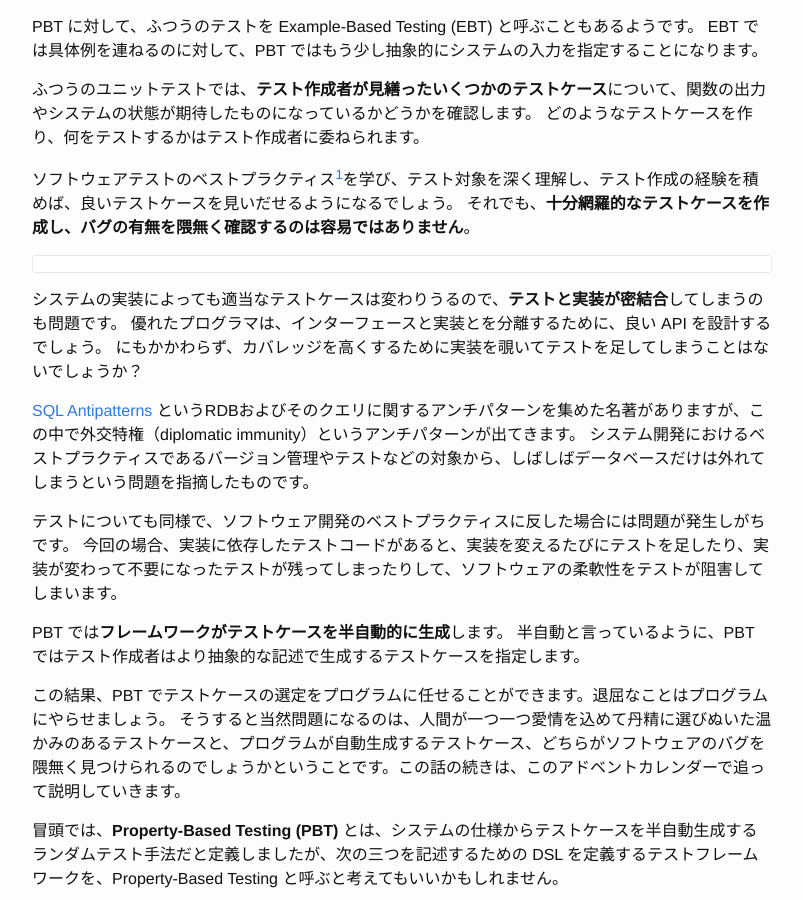
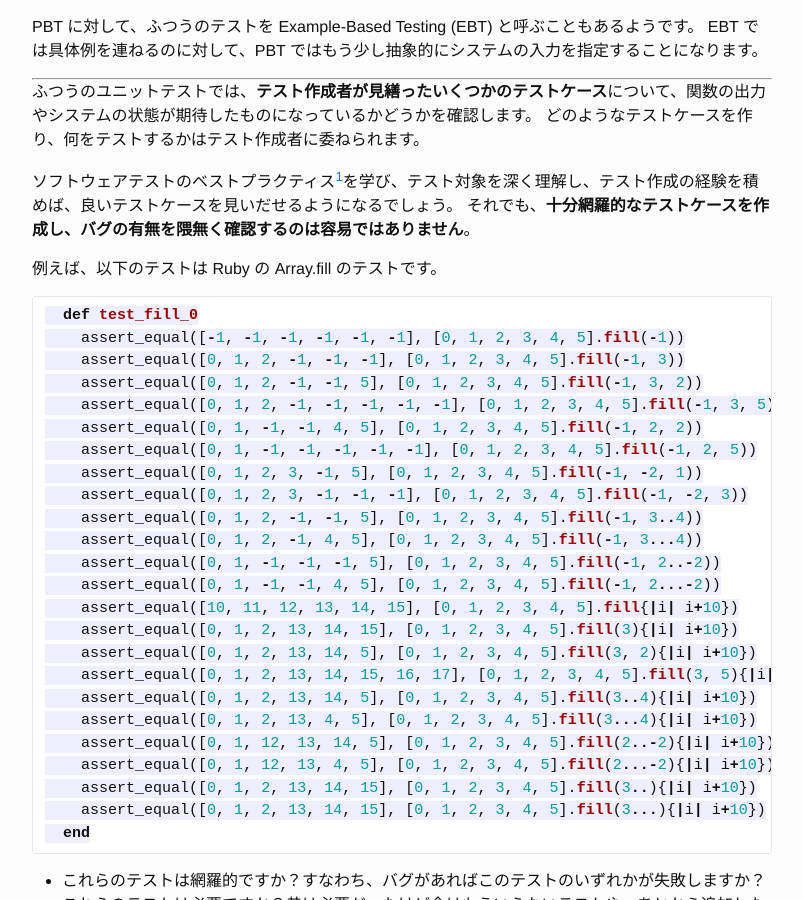
Before and after one commit to spinute/spinute.github.io, a Jekyll site: the page built from _posts/2018-12-02-PBT-day2.md, in a window 1280 px wide and 900 px high, scrolled down 248 px. Shown: the whole window, without its empty margins (238-1041 px from the left). Built offline with Jekyll 4.4.1, drawn with Linux system fonts in a browser that asks for light colours; some of the changed text lies outside the part shown.

Commit message:
improve day2

````diff
--- a/_posts/2018-12-02-PBT-day2.md
+++ b/_posts/2018-12-02-PBT-day2.md
@@ -10,14 +10,50 @@ title: "Day 2: Property-Based Testing とは"
 PBT に対して、ふつうのテストを Example-Based Testing (EBT) と呼ぶこともあるようです。
 EBT では具体例を連ねるのに対して、PBT ではもう少し抽象的にシステムの入力を指定することになります。
 
+---
+
 ふつうのユニットテストでは、**テスト作成者が見繕ったいくつかのテストケース**について、関数の出力やシステムの状態が期待したものになっているかどうかを確認します。
 どのようなテストケースを作り、何をテストするかはテスト作成者に委ねられます。
 
 ソフトウェアテストのベストプラクティス[^1]を学び、テスト対象を深く理解し、テスト作成の経験を積めば、良いテストケースを見いだせるようになるでしょう。
 それでも、**十分網羅的なテストケースを作成し、バグの有無を隈無く確認するのは容易ではありません**。
 
+例えば、以下のテストは Ruby の Array.fill のテストです。
+
+```ruby
+  def test_fill_0
+    assert_equal([-1, -1, -1, -1, -1, -1], [0, 1, 2, 3, 4, 5].fill(-1))
+    assert_equal([0, 1, 2, -1, -1, -1], [0, 1, 2, 3, 4, 5].fill(-1, 3))
+    assert_equal([0, 1, 2, -1, -1, 5], [0, 1, 2, 3, 4, 5].fill(-1, 3, 2))
+    assert_equal([0, 1, 2, -1, -1, -1, -1, -1], [0, 1, 2, 3, 4, 5].fill(-1, 3, 5))
+    assert_equal([0, 1, -1, -1, 4, 5], [0, 1, 2, 3, 4, 5].fill(-1, 2, 2))
+    assert_equal([0, 1, -1, -1, -1, -1, -1], [0, 1, 2, 3, 4, 5].fill(-1, 2, 5))
+    assert_equal([0, 1, 2, 3, -1, 5], [0, 1, 2, 3, 4, 5].fill(-1, -2, 1))
+    assert_equal([0, 1, 2, 3, -1, -1, -1], [0, 1, 2, 3, 4, 5].fill(-1, -2, 3))
+    assert_equal([0, 1, 2, -1, -1, 5], [0, 1, 2, 3, 4, 5].fill(-1, 3..4))
+    assert_equal([0, 1, 2, -1, 4, 5], [0, 1, 2, 3, 4, 5].fill(-1, 3...4))
+    assert_equal([0, 1, -1, -1, -1, 5], [0, 1, 2, 3, 4, 5].fill(-1, 2..-2))
+    assert_equal([0, 1, -1, -1, 4, 5], [0, 1, 2, 3, 4, 5].fill(-1, 2...-2))
+    assert_equal([10, 11, 12, 13, 14, 15], [0, 1, 2, 3, 4, 5].fill{|i| i+10})
+    assert_equal([0, 1, 2, 13, 14, 15], [0, 1, 2, 3, 4, 5].fill(3){|i| i+10})
+    assert_equal([0, 1, 2, 13, 14, 5], [0, 1, 2, 3, 4, 5].fill(3, 2){|i| i+10})
+    assert_equal([0, 1, 2, 13, 14, 15, 16, 17], [0, 1, 2, 3, 4, 5].fill(3, 5){|i| i+10})
+    assert_equal([0, 1, 2, 13, 14, 5], [0, 1, 2, 3, 4, 5].fill(3..4){|i| i+10})
+    assert_equal([0, 1, 2, 13, 4, 5], [0, 1, 2, 3, 4, 5].fill(3...4){|i| i+10})
+    assert_equal([0, 1, 12, 13, 14, 5], [0, 1, 2, 3, 4, 5].fill(2..-2){|i| i+10})
+    assert_equal([0, 1, 12, 13, 4, 5], [0, 1, 2, 3, 4, 5].fill(2...-2){|i| i+10})
+    assert_equal([0, 1, 2, 13, 14, 15], [0, 1, 2, 3, 4, 5].fill(3..){|i| i+10})
+    assert_equal([0, 1, 2, 13, 14, 15], [0, 1, 2, 3, 4, 5].fill(3...){|i| i+10})
+  end
 ```
-```
+
+* これらのテストは網羅的ですか？すなわち、バグがあればこのテストのいずれかが失敗しますか？
+* これらのテストは必要ですか？昔は必要だったけど今はもういらないテストや、あとから追加したテストと同じことをテストしているテストはありませんか？
+* なんか数字がたくさん並んでいますが、それぞれどういう意図で選ばれたものなのでしょうか？
+
+以上のことを、このテストコードから判断するのは簡単ではないはずです。
+
+---
 
 システムの実装によっても適当なテストケースは変わりうるので、**テストと実装が密結合**してしまうのも問題です。
 優れたプログラマは、インターフェースと実装とを分離するために、良い API を設計するでしょう。
@@ -34,6 +70,8 @@ PBT では**フレームワークがテストケースを半自動的に生成**
 この結果、PBT でテストケースの選定をプログラムに任せることができます。退屈なことはプログラムにやらせましょう。
 そうすると当然問題になるのは、人間が一つ一つ愛情を込めて丹精に選びぬいた温かみのあるテストケースと、プログラムが自動生成するテストケース、どちらがソフトウェアのバグを隈無く見つけられるのでしょうかということです。この話の続きは、このアドベントカレンダーで追って説明していきます。
 
+---
+
 冒頭では、**Property-Based Testing (PBT)** とは、システムの仕様からテストケースを半自動生成するランダムテスト手法だと定義しましたが、次の三つを記述するための DSL を定義するテストフレームワークを、Property-Based Testing と呼ぶと考えてもいいかもしれません。
 
 * 入力を生成する **Generator**
````
